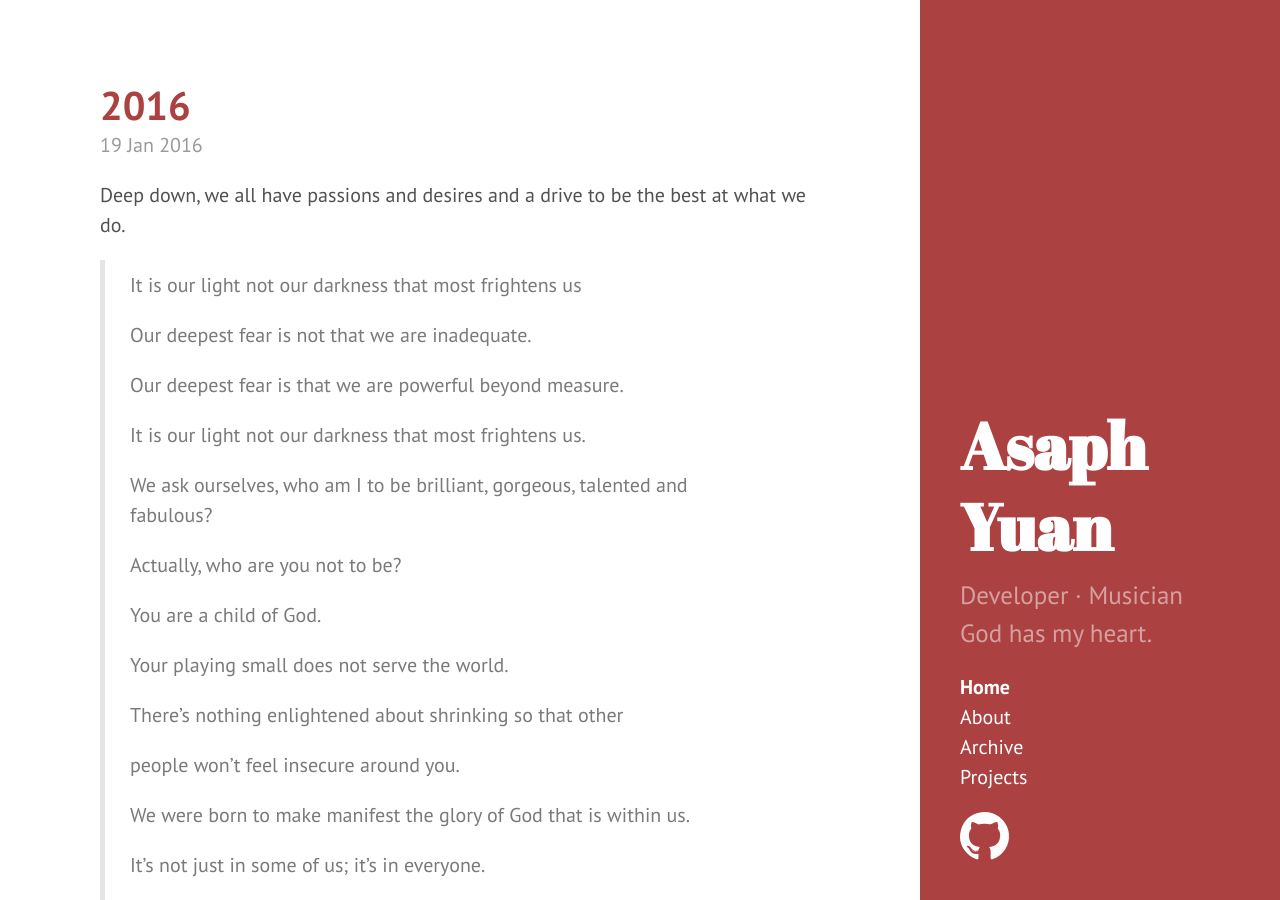
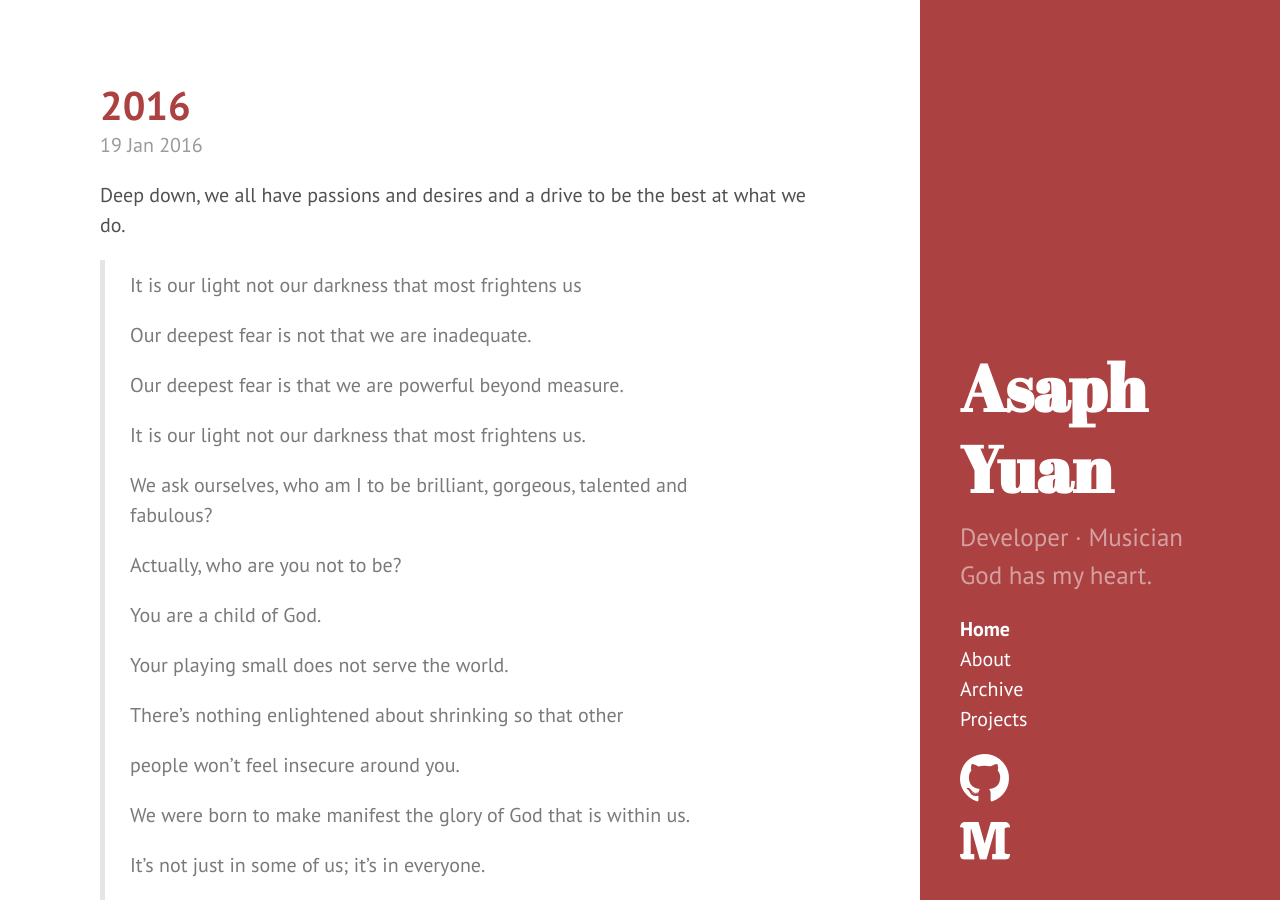
Before and after one commit to asaphy/asaphy.github.io, a Jekyll site: the page built from index.html, in a window 1280 px wide and 900 px high. Built offline with Jekyll 4.4.1, drawn with Linux system fonts in a browser that asks for light colours; the list of posts is cut into pages by our own code.

Commit message:
adding social media icons

```diff
--- a/_includes/sidebar.html
+++ b/_includes/sidebar.html
@@ -27,5 +27,7 @@
       {% endfor %}
     </ul>
     <a href="https://github.com/asaphy" target="_blank"><img src="../images/icons/github.png" alt="Github"></a>
+    <a href="https://medium.com/@asaphyuan" target="_blank"><img src="../images/icons/medium.png" alt="Medium"></a>
+
   </div>
 </div>
```
Also changed, not shown: images/icons/medium.png (added).
